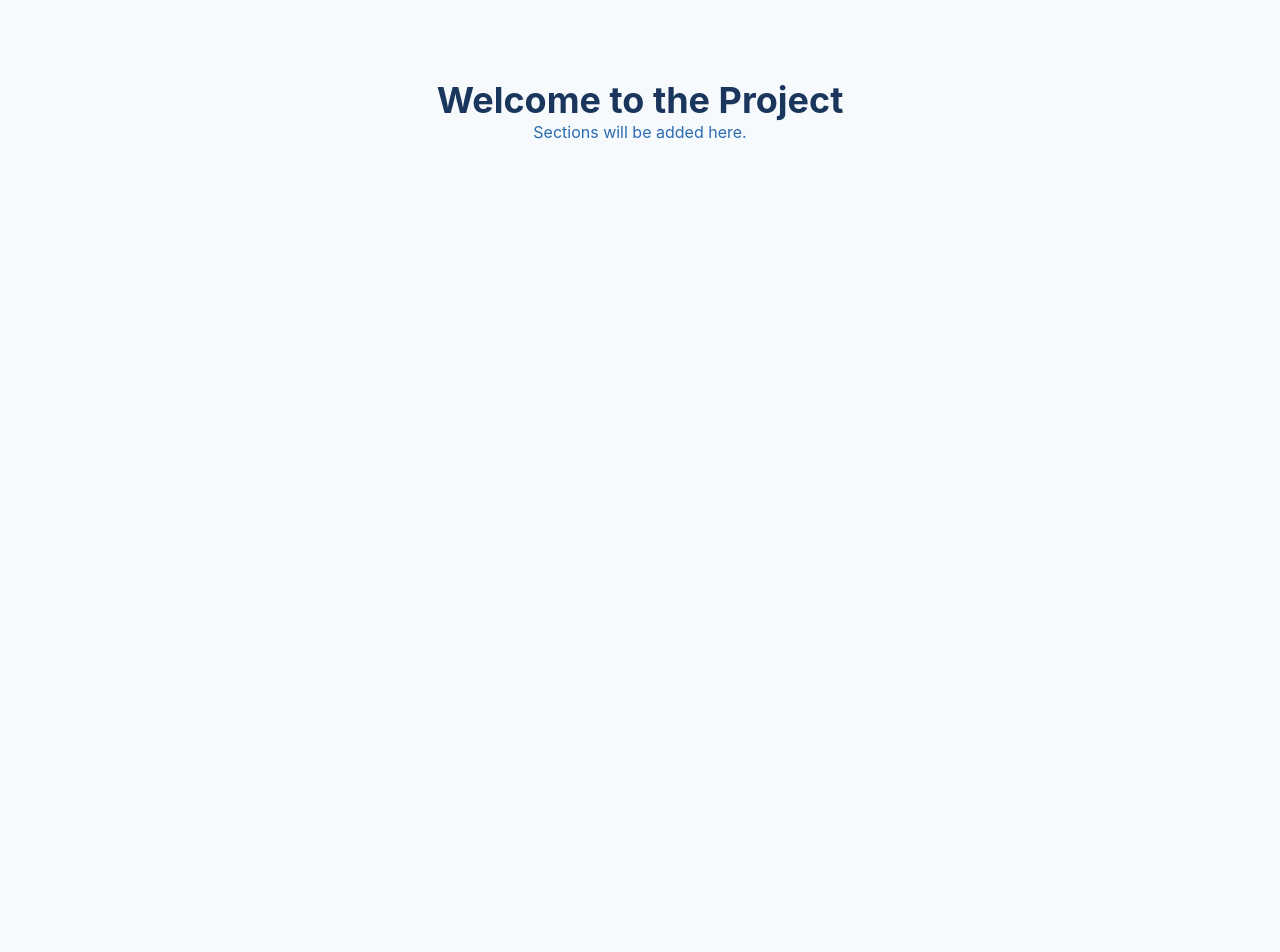
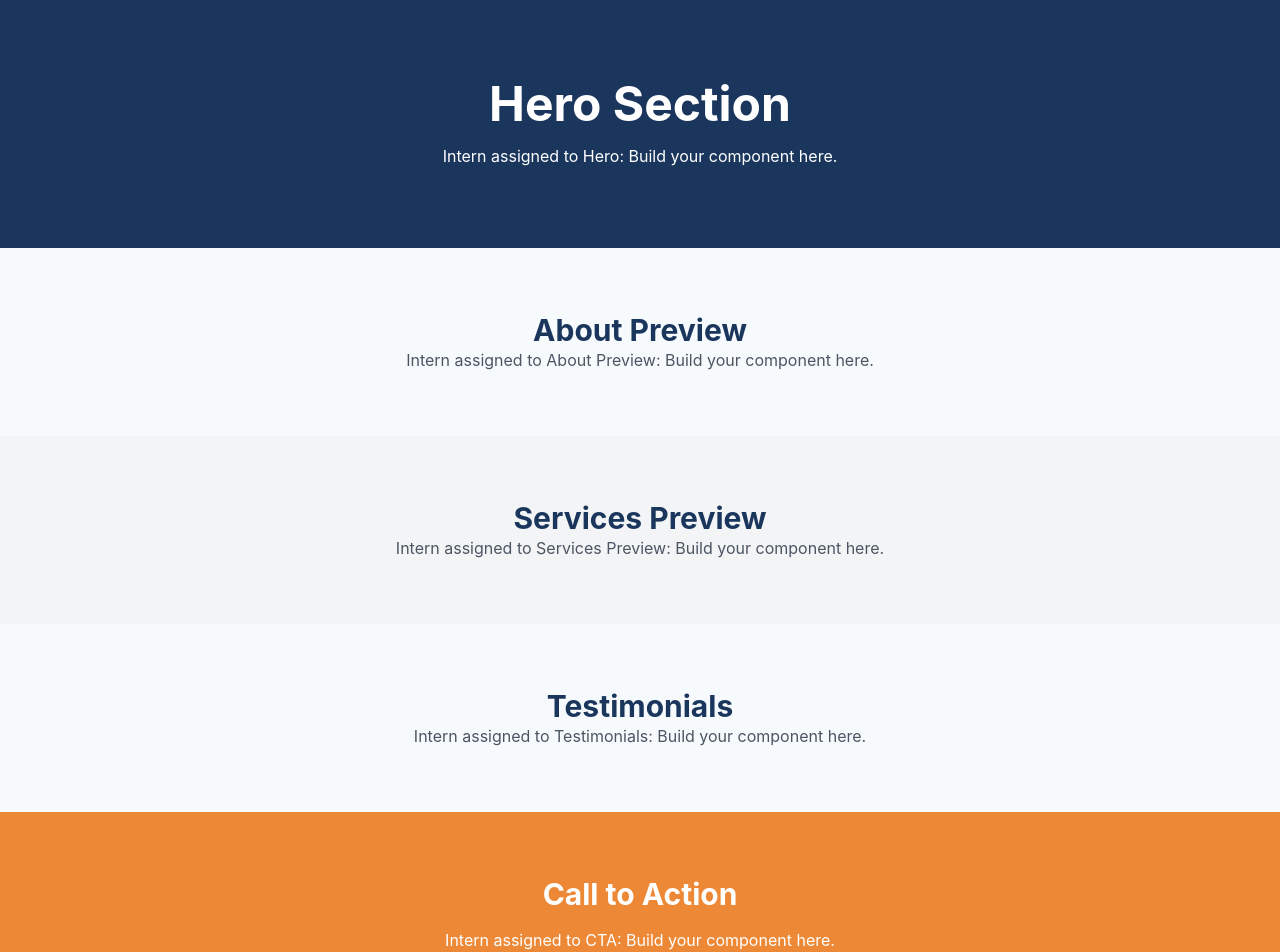
Before and after one commit to Neo-Cloud-Technologies-LTD/Cheralite, a React app in the folder frontend/: page / in a window 1280 px wide. Shown: the top 952 px of the page. Before the commit the page ends 800 px from the top, so only its background shows below. Built offline with nearby package versions, Linux system fonts and the light colour scheme; the HTML template or start-up script is replaced by a standard one.

Commit message:
Structured project

```diff
--- a/frontend/src/App.jsx
+++ b/frontend/src/App.jsx
@@ -1,17 +1,19 @@
 import { createBrowserRouter, RouterProvider } from "react-router-dom";
 import { RootLayout } from "./layouts/RootLayout";
 import HomePage from "./pages/HomePage";
+import AboutPage from "./pages/AboutPage";
+import ServicesPage from "./pages/ServicesPage";
+import ContactPage from "./pages/ContactPage";
 
 const router = createBrowserRouter([
   {
     path: "/",
     element: <RootLayout />,
     children: [
-      {
-        index: true,
-        element: <HomePage />,
-      },
-      // Add more pages here later (e.g., /about, /contact)
+      { index: true, element: <HomePage /> },          // Route: /
+      { path: "about", element: <AboutPage /> },       // Route: /about
+      { path: "services", element: <ServicesPage /> }, // Route: /services
+      { path: "contact", element: <ContactPage /> },   // Route: /contact
     ],
   },
 ]);
--- /dev/null
+++ b/frontend/src/components/sections/AboutPreview.jsx
@@ -0,0 +1,8 @@
+export const AboutPreview = () => {
+  return (
+    <section className="py-16">
+      <h2 className="text-3xl font-bold text-center text-primary">About Preview</h2>
+      <p className="text-center text-gray-600">Intern assigned to About Preview: Build your component here.</p>
+    </section>
+  );
+};
--- /dev/null
+++ b/frontend/src/components/sections/CTABanner.jsx
@@ -0,0 +1,8 @@
+export const CTABanner = () => {
+  return (
+    <section className="py-16 bg-accent text-white text-center">
+      <h2 className="text-3xl font-bold">Call to Action</h2>
+      <p className="mt-4">Intern assigned to CTA: Build your component here.</p>
+    </section>
+  );
+};
--- /dev/null
+++ b/frontend/src/components/sections/Hero.jsx
@@ -0,0 +1,8 @@
+export const Hero = () => {
+  return (
+    <section className="py-20 bg-primary text-white text-center">
+      <h1 className="text-5xl font-bold">Hero Section</h1>
+      <p className="mt-4">Intern assigned to Hero: Build your component here.</p>
+    </section>
+  );
+};
--- /dev/null
+++ b/frontend/src/components/sections/ServicesPreview.jsx
@@ -0,0 +1,8 @@
+export const ServicesPreview = () => {
+  return (
+    <section className="py-16 bg-gray-100">
+      <h2 className="text-3xl font-bold text-center text-primary">Services Preview</h2>
+      <p className="text-center text-gray-600">Intern assigned to Services Preview: Build your component here.</p>
+    </section>
+  );
+};
--- /dev/null
+++ b/frontend/src/components/sections/Testimonials.jsx
@@ -0,0 +1,8 @@
+export const Testimonials = () => {
+  return (
+    <section className="py-16">
+      <h2 className="text-3xl font-bold text-center text-primary">Testimonials</h2>
+      <p className="text-center text-gray-600">Intern assigned to Testimonials: Build your component here.</p>
+    </section>
+  );
+};
--- /dev/null
+++ b/frontend/src/pages/AboutPage.jsx
@@ -0,0 +1,12 @@
+const AboutPage = () => {
+  return (
+    <div className="py-10">
+      <h1 className="text-4xl font-bold text-center text-primary">About Us</h1>
+      <p className="text-center text-secondary mt-4">
+        Intern working on this page: Build the About section here.
+      </p>
+    </div>
+  );
+};
+
+export default AboutPage;
--- /dev/null
+++ b/frontend/src/pages/ContactPage.jsx
@@ -0,0 +1,12 @@
+const ContactPage = () => {
+  return (
+    <div className="py-10">
+      <h1 className="text-4xl font-bold text-center text-primary">Contact Us</h1>
+      <p className="text-center text-secondary mt-4">
+        Intern working on this page: Build the Contact Form & Map here.
+      </p>
+    </div>
+  );
+};
+
+export default ContactPage;
--- a/frontend/src/pages/HomePage.jsx
+++ b/frontend/src/pages/HomePage.jsx
@@ -1,15 +1,17 @@
+import { Hero } from "../components/sections/Hero";
+import { AboutPreview } from "../components/sections/AboutPreview";
+import { ServicesPreview } from "../components/sections/ServicesPreview";
+import { Testimonials } from "../components/sections/Testimonials";
+import { CTABanner } from "../components/sections/CTABanner";
+
 const HomePage = () => {
   return (
     <>
-      {/* <Hero /> */}
-      {/* <About /> */}
-      {/* <Services /> */}
-      <div className="text-center py-20">
-        <h1 className="text-4xl font-bold text-primary">
-          Welcome to the Project
-        </h1>
-        <p className="text-secondary">Sections will be added here.</p>
-      </div>
+      <Hero />
+      <AboutPreview />
+      <ServicesPreview />
+      <Testimonials />
+      <CTABanner />
     </>
   );
 };
--- /dev/null
+++ b/frontend/src/pages/ServicesPage.jsx
@@ -0,0 +1,12 @@
+const ServicesPage = () => {
+  return (
+    <div className="py-10">
+      <h1 className="text-4xl font-bold text-center text-primary">Our Services</h1>
+      <p className="text-center text-secondary mt-4">
+        Intern working on this page: Build the Services offerings here.
+      </p>
+    </div>
+  );
+};
+
+export default ServicesPage;
```
